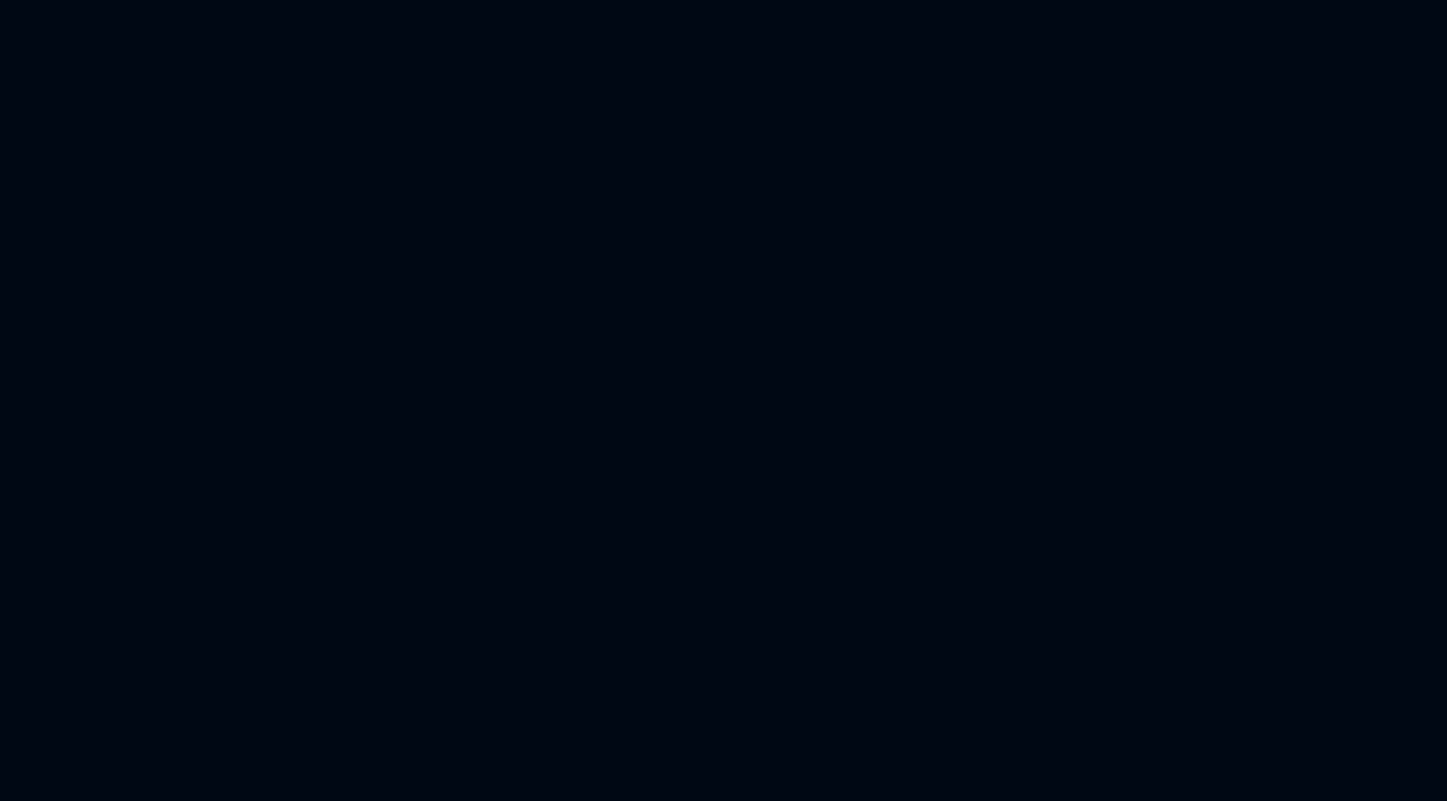
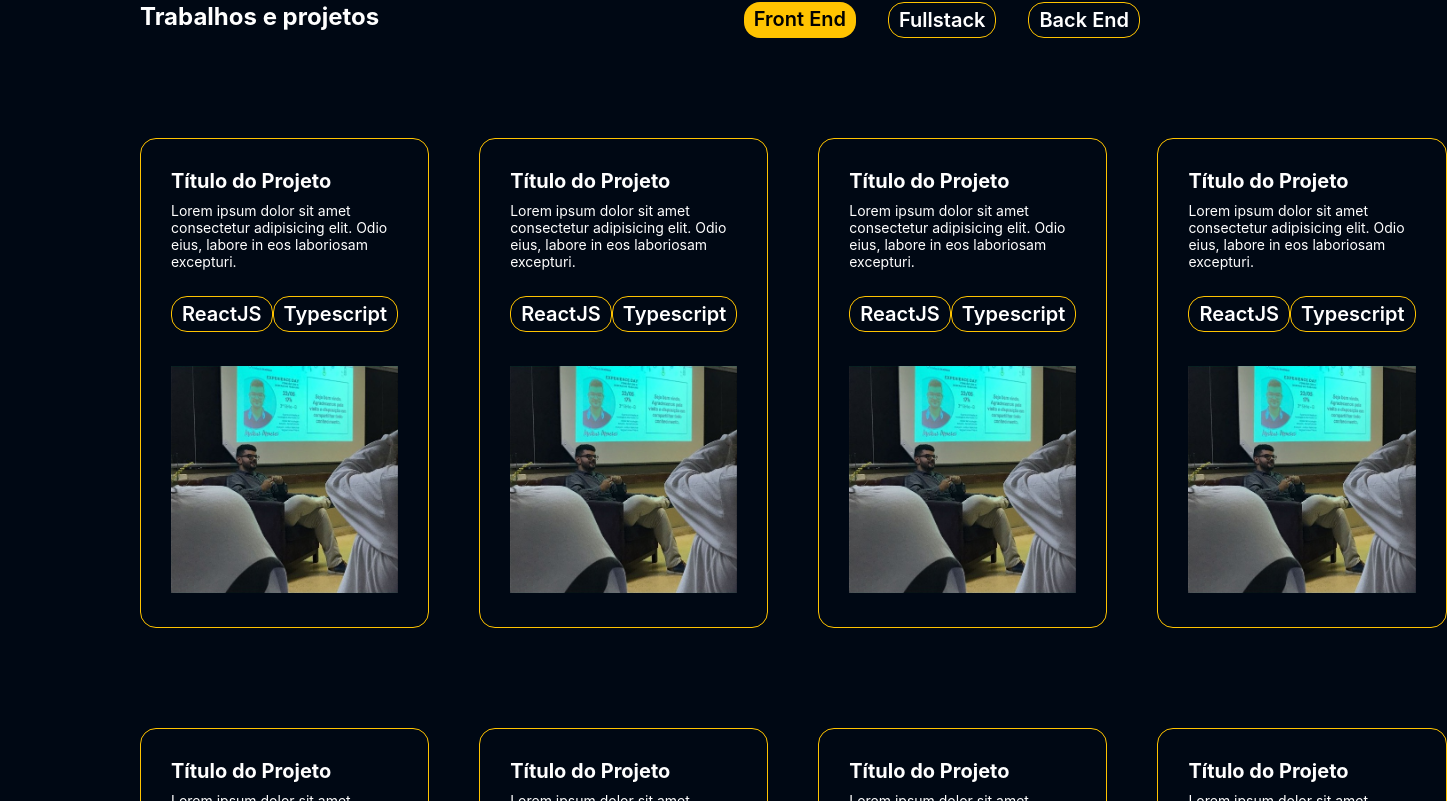
Before and after one commit to mateusmenesesDev/portfolio, a React (Create React App) app: page / in a window 1280 px wide. Shown: the part 1899-2700 px from the top of the page, 1447 px wide, since content can reach past the window. Before the commit the page ends 1853 px from the top, so only its background shows below. Built offline with nearby package versions, Linux system fonts and the light colour scheme; the HTML template or start-up script is replaced by a standard one.

Commit message:
:constructor: feat:Iniciando componente de Portfolio e Projetos

```diff
--- a/src/App.tsx
+++ b/src/App.tsx
@@ -2,12 +2,14 @@ import React from 'react';
 import './App.css';
 import { About } from './components/About';
 import { Menu } from './components/Menu';
+import { Portfolio } from './components/Portfolio';
 
 function App() {
   return (
     <div className="App">
       <Menu/>
       <About/>
+      <Portfolio/>
     </div>
   );
 }
--- a/src/components/About/About.module.css
+++ b/src/components/About/About.module.css
@@ -5,6 +5,7 @@
     padding: 0 140px;
     justify-content: center;
     gap: 300px;
+    margin-bottom: 150px;
 }
 
 .about h1{
@@ -43,7 +44,3 @@
 .fa-whatsapp{
     color: #FFC300;
 }
-
-section {
-    margin-bottom: 150px;
-}
--- a/src/components/About/AboutMe/AboutMe.module.css
+++ b/src/components/About/AboutMe/AboutMe.module.css
@@ -1,7 +1,7 @@
 .aboutMe{
     display: flex;
     padding: 0 140px;
-    margin: 140px 0;
+    margin-top: 140px;
     gap: 250px;
 }
 
--- a/src/components/Badge/Badge.module.css
+++ b/src/components/Badge/Badge.module.css
@@ -4,6 +4,7 @@
     font-weight: 600;
     padding: 5px 10px;
     border-radius: 16px;
+    font-size: 20px;
 }
 
 .nonFill{
@@ -12,4 +13,5 @@
     font-weight: 600;
     padding: 5px 10px;
     border-radius: 16px;
+    font-size: 20px;
 }
--- /dev/null
+++ b/src/components/Portfolio/Portfolio.module.css
@@ -0,0 +1,23 @@
+.portfolio {
+    padding: 0 140px;
+    margin-top: 140px;
+}
+
+.portfolio-header {
+    display: flex;
+    justify-content: space-between;
+    margin-top: 24px;
+    margin-bottom: 100px;
+}
+
+.portfolio-header--filters{
+    display: flex;
+    gap: 32px;
+}
+
+.portfolio-cards {
+    display: grid;
+    justify-content: space-between;
+    grid-template-columns: 1fr 1fr 1fr 1fr;
+    gap: 50px;
+}
--- /dev/null
+++ b/src/components/Portfolio/Projetos/Projetos.module.css
@@ -0,0 +1,26 @@
+.projeto {
+    max-width: 360px;
+    padding: 30px;
+    border: 1px solid #FFC300;
+    border-radius: 16px;
+    margin-bottom: 50px;
+}
+
+.projeto h3{
+    margin-bottom: 9px;
+    font-size: 20px;
+}
+
+.projeto p {
+    margin-bottom: 32px;
+    font-size: 14px;
+}
+
+.projeto-img {
+    margin-top: 40px;
+    max-width: 300px;
+}
+
+.projeto-img img{
+    width: 100%;
+}
--- /dev/null
+++ b/src/components/Portfolio/Projetos/index.tsx
@@ -0,0 +1,17 @@
+import { Badge } from "../../Badge";
+import style from './Projetos.module.css'
+export function Projetos(){
+    return (
+        <div className={style.projeto}>
+            <h3>Título do Projeto</h3>
+            <p>Lorem ipsum dolor sit amet consectetur adipisicing elit. Odio eius, labore in eos laboriosam excepturi.</p>
+            <div>
+                <Badge>ReactJS</Badge>
+                <Badge>Typescript</Badge>
+            </div>
+            <div className={style['projeto-img']}>
+                <img src="/assets/image/perfil.jpeg" alt="" />
+            </div>
+        </div>
+    )
+}
--- /dev/null
+++ b/src/components/Portfolio/index.tsx
@@ -0,0 +1,28 @@
+import { Badge } from '../Badge'
+import style from './Portfolio.module.css'
+import { Projetos } from './Projetos'
+export function Portfolio(){
+    return (
+        <section className={style.portfolio}>
+            <Badge fill>Portfólio</Badge>
+            <div className={style['portfolio-header']}>
+                <h2>Trabalhos e projetos</h2>
+                <div className={style['portfolio-header--filters']}>
+                    <Badge fill>Front End</Badge>
+                    <Badge>Fullstack</Badge>
+                    <Badge>Back End</Badge>
+                </div>
+            </div>
+            <div className={style['portfolio-cards']}>
+                <Projetos/>
+                <Projetos/>
+                <Projetos/>
+                <Projetos/>
+                <Projetos/>
+                <Projetos/>
+                <Projetos/>
+                <Projetos/>
+            </div>
+        </section>
+    )
+}
```
